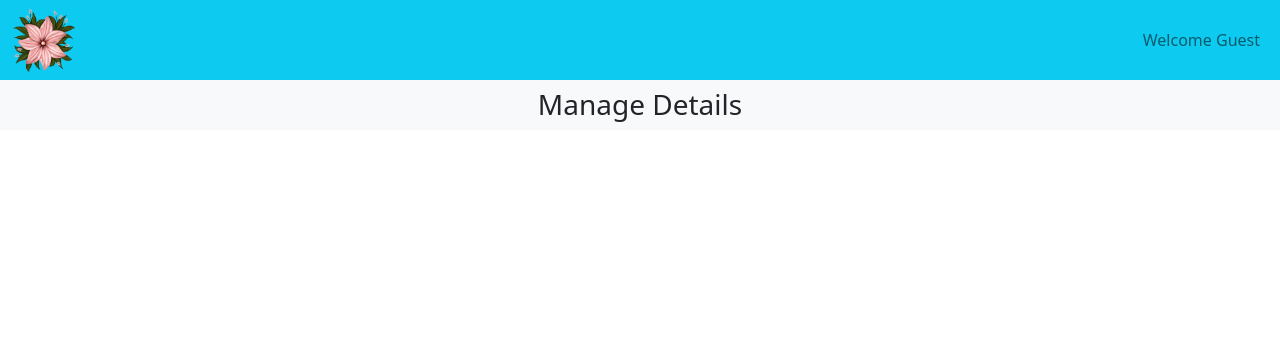
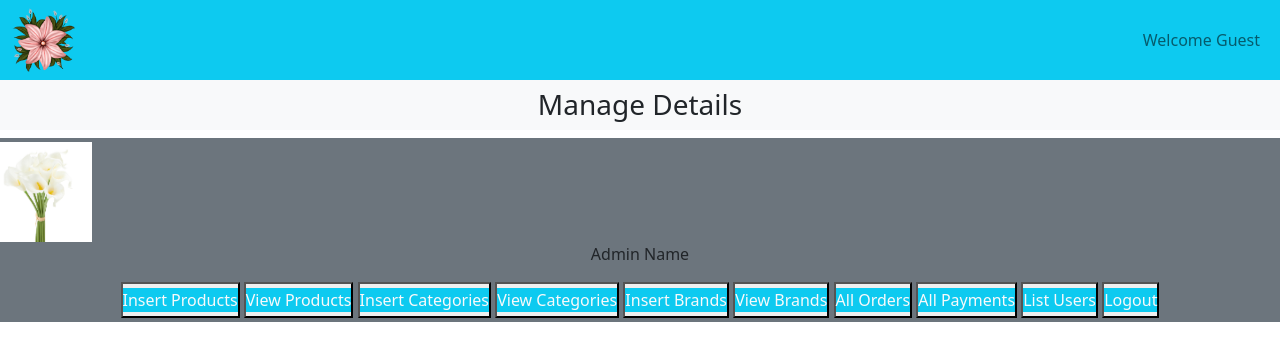
Before and after one commit to thenoiseinspace/php-practice-store-project, a PHP site: page /admin_area/index.php in a window 1280 px wide. Shown: the top 361 px of the page. Run offline with PHP 8.4, Linux system fonts and the light colour scheme.

Commit message:
adding admin buttons

```diff
--- a/admin_area/index.php
+++ b/admin_area/index.php
@@ -33,6 +33,31 @@
         <div class="bg-light">
                 <h3 class="text-center p-2">Manage Details</h3>
         </div>
+
+
+    <!-- third child row of admin buttons -->
+        <div class="row">
+            <div class="col-md-12 bg-secondary p-1">
+                <div>
+                    <a href="#"><img src="../images/calla.jpg" alt="" class="admin_image"> </a>
+                    <p class="text-l text-center">Admin Name</p>
+                </div>
+                <div class="button text-center">
+                    <button><a href="#" class="nav-link text-light bg-info my-1">Insert Products</a></button>
+                    <button><a href="#" class="nav-link text-light bg-info my-1">View Products</a></button>
+                    <button><a href="#" class="nav-link text-light bg-info my-1">Insert Categories</a></button>
+                    <button><a href="#" class="nav-link text-light bg-info my-1">View Categories</a></button>
+                    <button><a href="#" class="nav-link text-light bg-info my-1">Insert Brands</a></button>
+                    <button><a href="#" class="nav-link text-light bg-info my-1">View Brands</a></button>
+                    <button><a href="#" class="nav-link text-light bg-info my-1">All Orders</a></button>
+                    <button><a href="#" class="nav-link text-light bg-info my-1">All Payments</a></button>
+                    <button><a href="#" class="nav-link text-light bg-info my-1">List Users</a></button>
+                    <button><a href="#" class="nav-link text-light bg-info my-1">Logout</a></button>
+                </div>
+            </div>
+
+        </div>
+
    </div>
 
 
--- a/style.css
+++ b/style.css
@@ -13,3 +13,8 @@
     height: 200px;
     object-fit: contain;
 }
+
+.admin_image{
+    width: 100px;
+    object-fit: contain;
+}
```
